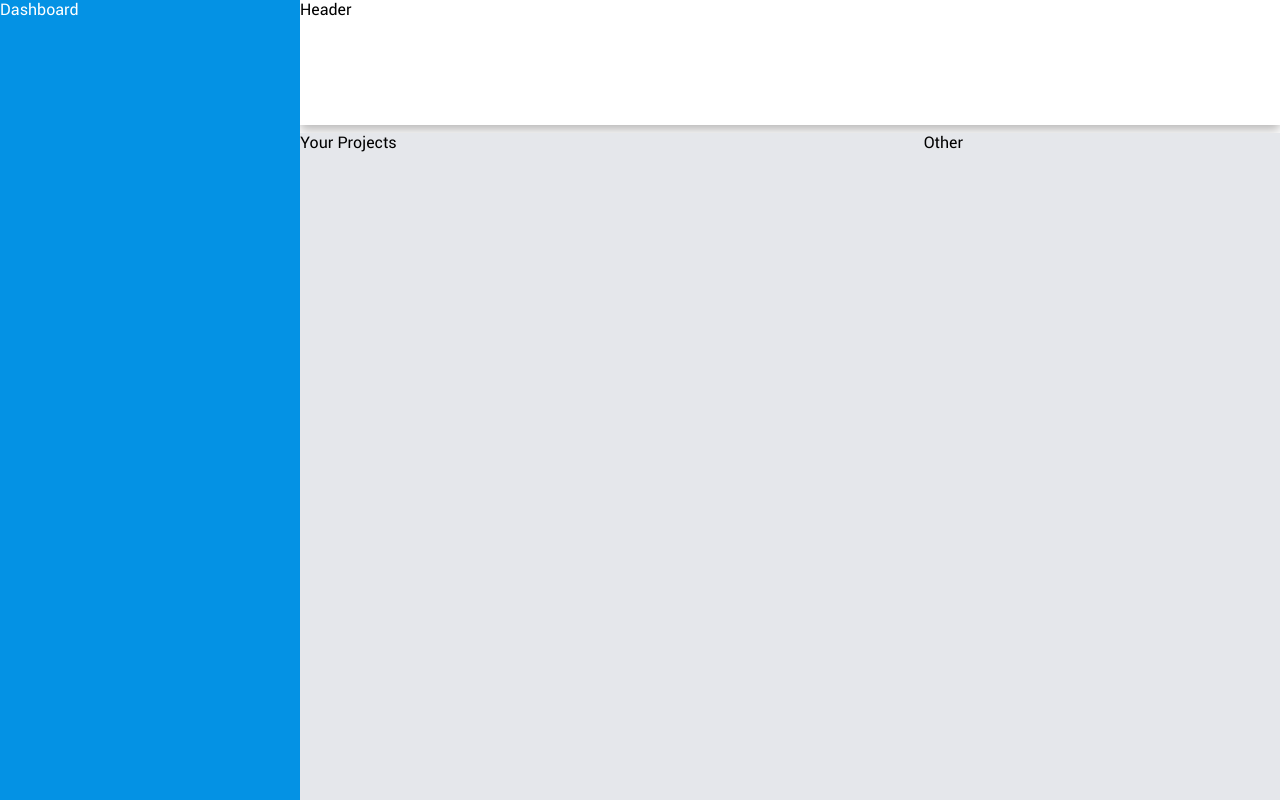
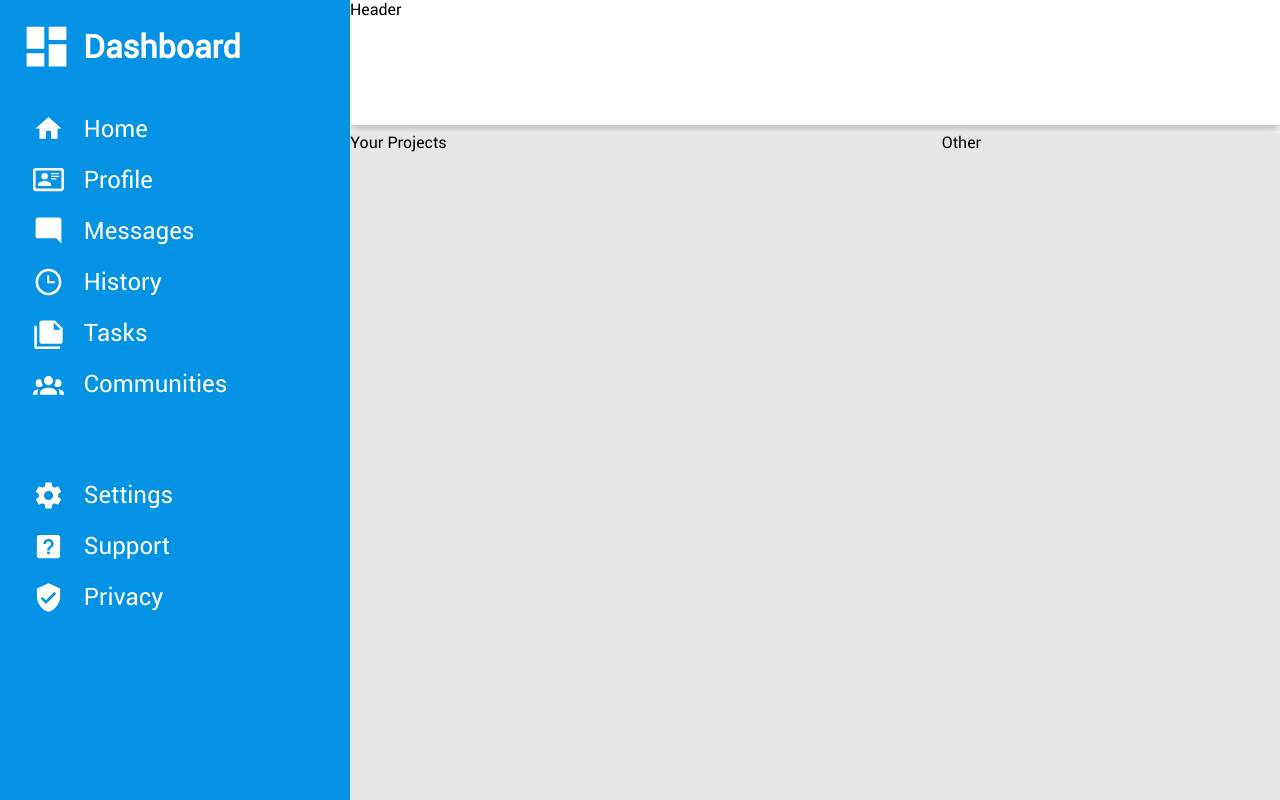
Before and after one commit to Haganmc/admin_dashboard, a plain HTML site: page index.html in a window 1280 px wide. Drawn offline with Linux system fonts and the light colour scheme.

Commit message:
nav bar complete

```diff
--- a/index.html
+++ b/index.html
@@ -9,7 +9,35 @@
 <body>
     <div class="container">
         <header>Header</header>
-        <nav>Dashboard</nav>
+        <nav>
+            <div class="top">
+                <img src="./assets/icons/view-dashboard.svg" alt="dashboard logo">
+                <span>Dashboard</span>
+            </div>
+            <ul class="nav">
+                <img src="./assets/icons/home.svg" alt="home-icon" id="home-icon">
+                <li id="home"><a href="#">Home</a></li>
+                <img src="./assets/icons/card-account-details-outline.svg" alt="profile-icon" id="profile-icon">
+                <li id="profile"><a href="#">Profile</a></li>
+                <img src="./assets/icons/message-reply.svg" alt="message-icon" id="message-icon">
+                <li id="messages"><a href="#">Messages</a></li>
+                <img src="./assets/icons/clock-time-three-outline.svg" alt="history-icon" id="history-icon">
+                <li id="history"><a href="#">History</a></li>
+                <img src="./assets/icons/note-multiple.svg" alt="task-icon" id="task-icon">
+                <li id="task"><a href="#">Tasks</a></li>
+                <img src="./assets/icons/account-group.svg" alt="community-icon" id="community-icon">
+                <li id="community"><a href="#">Communities</a></li>
+            </ul>
+            <ul class="settings">
+                <img src="./assets/icons/cog.svg" alt="settings-icon" id="settings-icon">
+                <li id="settings"><a href="#">Settings</a></li>
+                <img src="./assets/icons/help-box.svg" alt="support-icon" id="support-icon">
+                <li id="support"><a href="#">Support</a></li>
+                <img src="./assets/icons/shield-check.svg" alt="privacy-icon" id="privacy-icon">
+                <li id="privacy"><a href="#">Privacy</a></li>
+            </ul>
+
+        </nav>
         <main>Your Projects</main>
         <aside>Other</aside>
     </div>
--- a/styles.css
+++ b/styles.css
@@ -13,7 +13,7 @@ body {
 
 .container {
     display: grid;
-    grid-template-columns: minmax(100px, 300px) repeat(11, 1fr);
+    grid-template-columns: minmax(100px, 350px) repeat(11, 1fr);
     grid-template-rows: repeat(12, 1fr);
     height: 100%;
 }
@@ -44,3 +44,154 @@ aside {
     grid-row: 3 / 13;
     background-color: rgb(229, 231, 235);
 }
+
+nav .top {
+    display: grid;
+    grid-template-columns: 0.6fr 3fr;
+    margin: 20px 0 40px 20px;
+    gap: 10px;
+}
+nav .top > img {
+    filter: invert();
+    width: 100%;
+    grid-column: 1 / 2;
+}
+
+nav .top > span {
+    grid-column: 2 / 3;
+    align-self: center;
+    font-size: 2rem;
+    font-weight: 700;
+}
+
+
+nav .nav, nav .settings {
+    list-style: none;
+}
+
+nav .nav a, nav .settings a {
+    text-decoration: none;
+    color: white;
+    font-size: 1.5rem;
+}
+
+nav ul img {
+    filter: invert();
+}
+
+.nav {
+    display: grid;
+    grid-template-columns: .35fr 3fr;
+    grid-template-areas:
+    "home-icon home"
+    "profile-icon profile"
+    "message-icon messages"
+    "history-icon history"
+    "task-icon task"
+    "community-icon community";
+    margin: 20px 0 40px 20px;
+    gap: 20px;
+    padding-left: 0.8rem;
+}
+
+.nav #home-icon {
+    grid-area: home-icon;
+    width: 100%;
+}
+
+.nav #home {
+    grid-area: home;
+    align-self: center;
+}
+
+.nav #profile-icon {
+    grid-area: profile-icon;
+    width: 100%;
+}
+
+.nav #profile {
+    grid-area: profile;
+    align-self: center;
+}
+
+.nav #message-icon {
+    grid-area: message-icon;
+    width: 100%;
+}
+
+.nav #messages {
+    grid-area: messages;
+    align-self: center;
+}
+
+.nav #history-icon {
+    grid-area: history-icon;
+    width: 100%;
+}
+
+.nav #history {
+    grid-area: history;
+    align-self: center;
+}
+
+.nav #task-icon {
+    grid-area: task-icon;
+    width: 100%;
+}
+
+.nav #task {
+    grid-area: task;
+    align-self: center;
+}
+
+.nav #community-icon {
+    grid-area: community-icon;
+    width: 100%;
+}
+
+.nav #community {
+    grid-area: community;
+    align-self: center;
+}
+
+.settings {
+    display: grid;
+    grid-template-columns: .35fr 3fr;
+    grid-template-areas:
+    "settings-icon settings"
+    "support-icon support"
+    "privacy-icon privacy";
+    margin: 80px 0 40px 20px;
+    gap: 20px;
+    padding-left: 0.8rem;
+}
+
+.settings #settings-icon {
+    grid-area: settings-icon;
+    width: 100%;
+}
+
+.settings #settings {
+    grid-area: settings;
+    align-self: center;
+}
+
+.settings #support-icon {
+    grid-area: support-icon;
+    width: 100%;
+}
+
+.settings #support {
+    grid-area: support;
+    align-self: center;
+}
+
+.settings #privacy-icon {
+    grid-area: privacy-icon;
+    width: 100%;
+}
+
+.settings #privacy {
+    grid-area: privacy;
+    align-self: center;
+}
```
Also changed, not shown: assets/help-box-outline.svg (deleted), assets/icons/account-group.svg (renamed from assets/account-group.svg), assets/icons/bell-ring.svg (renamed from assets/bell-ring.svg), assets/icons/card-account-details-outline.svg (renamed from assets/card-account-details-outline.svg), assets/icons/clock-time-three-outline.svg (renamed from assets/clock-time-three-outline.svg), assets/icons/cog.svg (renamed from assets/cog.svg), assets/icons/eye-plus-outline.svg (renamed from assets/eye-plus-outline.svg), assets/icons/help-box.svg (added), assets/icons/home.svg (renamed from assets/home.svg), assets/icons/magnify.svg (renamed from assets/magnify.svg), assets/icons/message-reply.svg (renamed from assets/message-reply.svg), assets/icons/note-multiple.svg (renamed from assets/note-multiple.svg), assets/icons/shield-check.svg (renamed from assets/shield-check.svg), assets/icons/source-fork.svg (renamed from assets/source-fork.svg), 2 more files.
